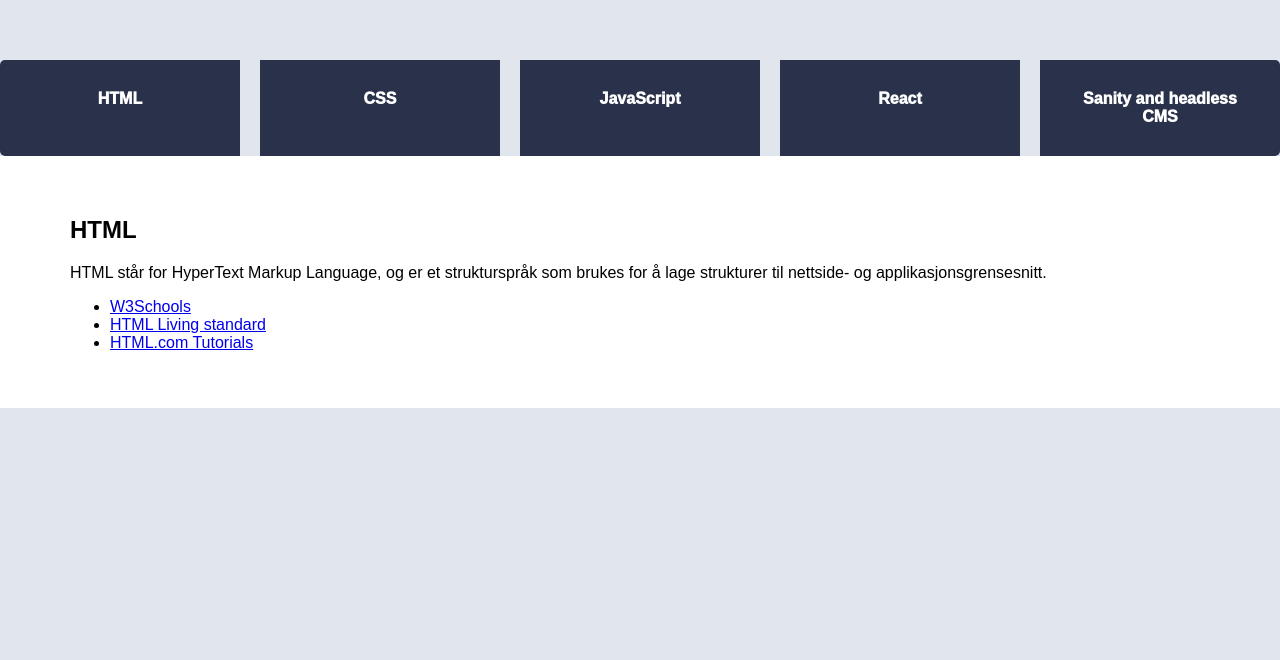
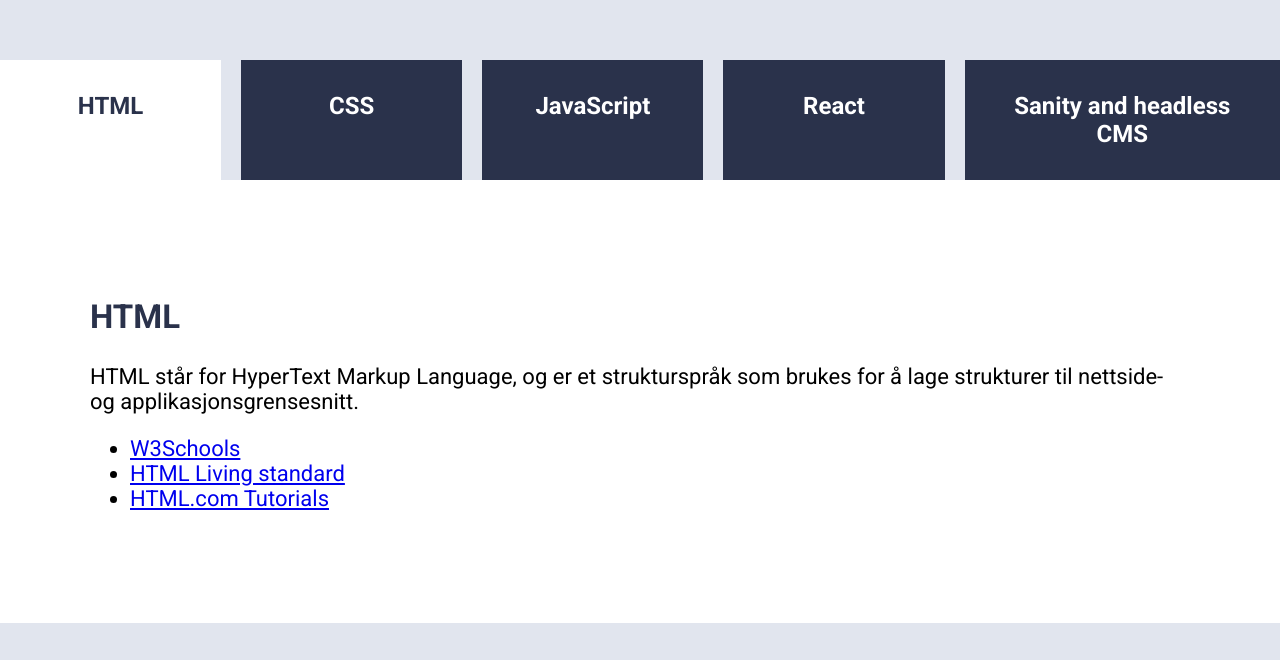
Before and after one commit to CiprianAV/uin24ak2_resource_layout_VLAD, a plain HTML site: page index.html in a window 1280 px wide. Shown: the part 140-800 px from the top of the page. Drawn offline with Linux system fonts and the light colour scheme.

Commit message:
fin
ished

```diff
--- a/index.html
+++ b/index.html
@@ -5,6 +5,7 @@
     <meta name="viewport" content="width=device-width, initial-scale=1.0">
     <link rel="stylesheet" href="style.css">
     <script src="javascript.js" defer></script>
+    <link href="https://fonts.googleapis.com/css2?family=Roboto:wght@400;700&display=swap" rel="stylesheet">
     <title>Sources</title>
 </head>
 <body>
--- a/javascript.js
+++ b/javascript.js
@@ -1,8 +1,6 @@
 document.addEventListener('DOMContentLoaded', function () {
     var tabsContainer = document.getElementById('tabsContainer');
     var contentContainer = document.getElementById('contentContainer');
-
-
 
     var resources = [
         {
@@ -101,37 +99,33 @@ document.addEventListener('DOMContentLoaded', function () {
         },
     ];
 
-    var tabsContainer = document.getElementById('tabsContainer');
-    var contentContainer = document.getElementById('contentContainer');
-
-    // Populate tabs and content dynamically
     resources.forEach(function (resource, index) {
-        // Create tab
         var tab = document.createElement('div');
         tab.className = 'tab';
         tab.innerText = resource.category;
 
-        // Create content
         var content = document.createElement('div');
         content.className = 'tab-content';
-        content.innerHTML = `<h2>${resource.category}</h2><p class="tab-text">${resource.text}</p><ul>${resource.sources.map(source => `<li><a href="${source.url}" target="_blank">${source.title}</a></li>`).join('')}</ul>`;
-        // Append tab and content to containers
+        content.innerHTML = `<h2 style="color: #2A324B;">${resource.category}</h2><p class="tab-text">${resource.text}</p><ul>${resource.sources.map(source => `<li><a href="${source.url}" target="_blank">${source.title}</a></li>`).join('')}</ul>`;
+
         tabsContainer.appendChild(tab);
         contentContainer.appendChild(content);
 
-        // Add click event to show the content when a tab is clicked
         tab.addEventListener('click', function () {
-            // Hide all tab contents
+            document.querySelectorAll('.tab').forEach(function (tab) {
+                tab.classList.remove('active');
+            });
+
+            this.classList.add('active');
+
             document.querySelectorAll('.tab-content').forEach(function (content) {
                 content.classList.remove('show');
             });
 
-            // Show the selected tab content
-            content.classList.add('show');
+            contentContainer.children[index].classList.add('show');
         });
     });
 
-    // Initial tab display
     tabsContainer.children[0].classList.add('active');
     contentContainer.children[0].classList.add('show');
 });
--- a/style.css
+++ b/style.css
@@ -1,6 +1,6 @@
 body {
     margin: 0;
-    font-family: 'Montserrat', sans-serif;
+    font-family: 'Roboto', sans-serif;
     background-color: #E1E5EE;
     box-sizing: border-box;
 }
@@ -16,35 +16,43 @@ body {
 
 .tab {
     flex: 1;
-    padding: 30px; /* Adjusted to double the height */
+    flex-grow: 1;
+    padding: 32px;
     cursor: pointer;
     text-align: center;
     box-sizing: border-box;
     position: relative;
     background-color: #2A324B;
-    margin-right: 20px; /* Adjusted to 10px for the gap size */
-    font-weight: 1000; /* Very bold text */
-    color: white; /* Set text color to white */
+    margin-right: 20px;
+    font-weight: 1000;
+    font-size: 24px;
+    color: white;
 }
 
 .tab:last-child {
-    margin-right: 0; /* Remove margin for the last tab to avoid extra space */
+    margin-right: 0;
+    flex-grow: 1.6;
 }
 
 .tabs {
     display: flex;
-    background-color: #E1E5EE; /* Match the body background color */
-    border-radius: 5px;
-    overflow: hidden; /* Ensure the background color doesn't extend into the tabs */
+    background-color: #E1E5EE;
+    overflow: hidden;
 }
 
 .tab-content {
     display: none;
-    padding: 40px;
-    padding-left: 70px; /* Adjust the padding as needed */
+    padding: 90px;
+    padding-left: 90px;
+    font-size: 22px;
 }
 
 .tab-content.show {
     display: block;
     background-color: #fff;
 }
+
+.tab.active {
+    background-color: #ffffff;
+    color: #2A324B;
+}
```
